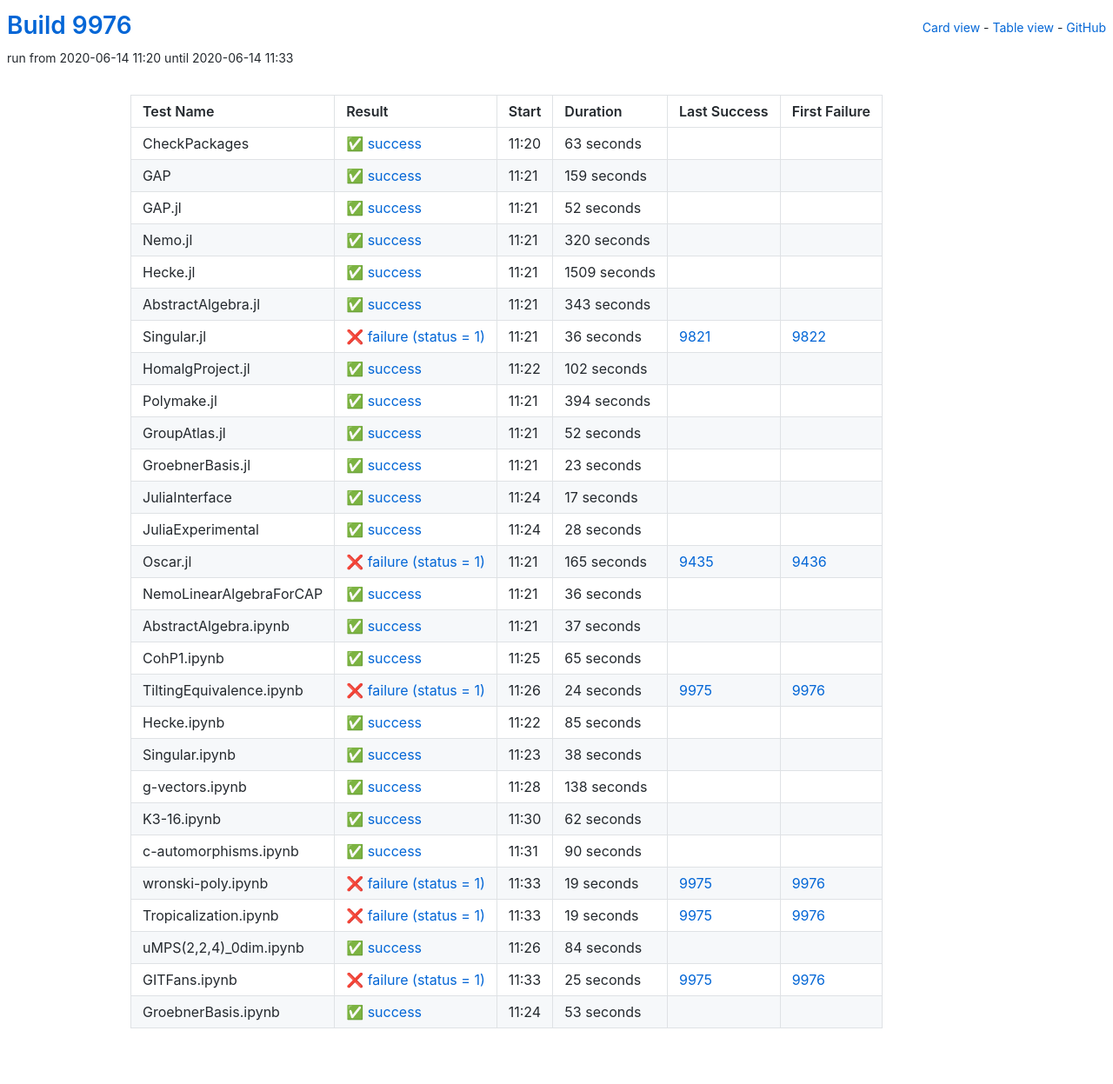
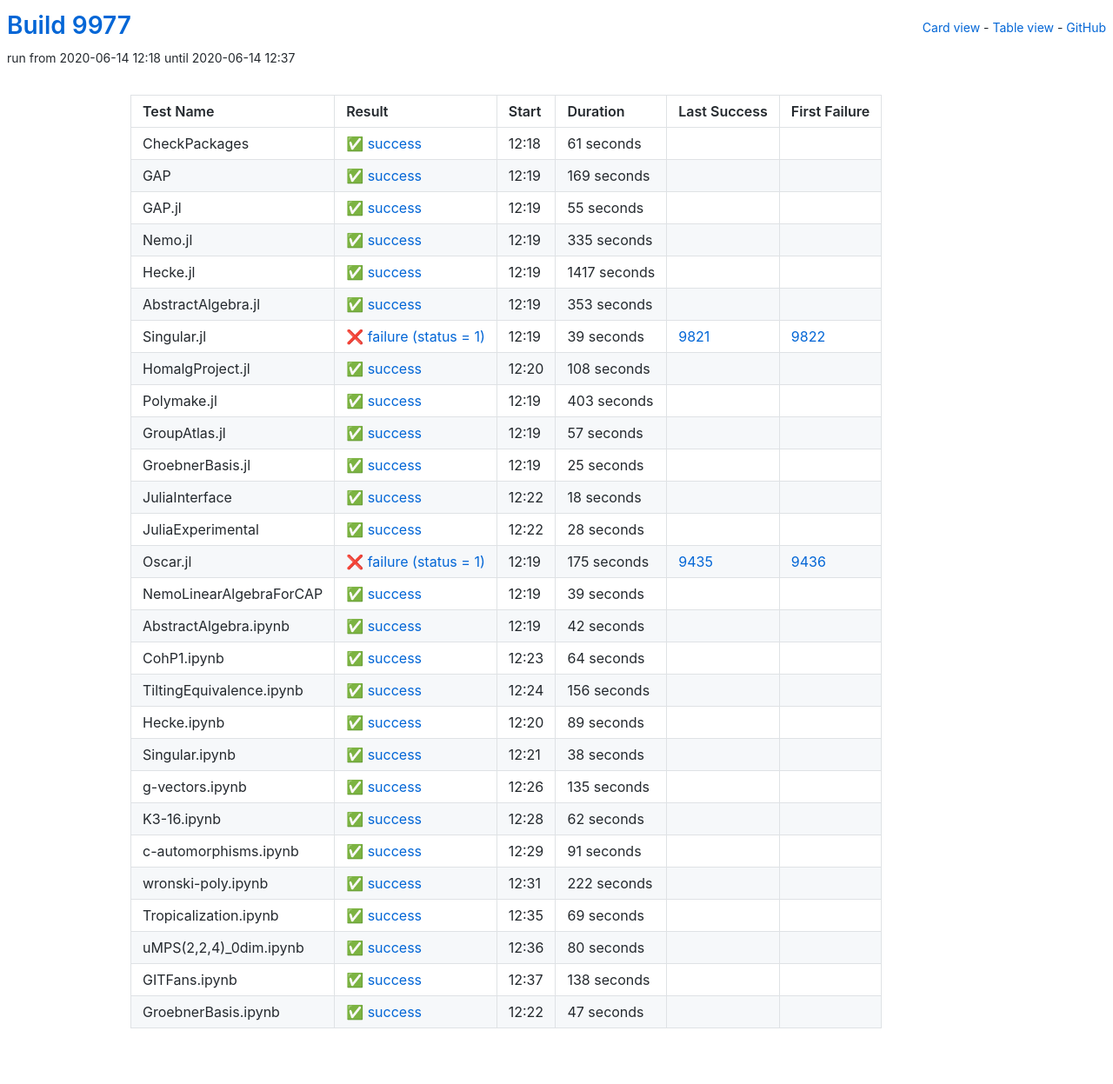
Before and after one commit to oscar-system/oscar-ci-status, a Jekyll site: the page built from table.html, in a window 1280 px wide. Shown: the whole page at 87% size. Built offline with Jekyll 4.4.1, drawn with Linux system fonts in a browser that asks for light colours.

Commit message:
Build #9977

```diff
--- a/_data/ci.yml
+++ b/_data/ci.yml
@@ -1,6 +1,6 @@
 ---
-build: 9976
-build_url: https://oscarci.mathematik.uni-kl.de/job/oscar/9976/
+build: 9977
+build_url: https://oscarci.mathematik.uni-kl.de/job/oscar/9977/
 job: oscar
 organization: oscar-system
 repo: oscar-ci-status
@@ -8,152 +8,152 @@
 tests:
 - name: CheckPackages
   id: checkpackages
-  log: https://oscarci.mathematik.uni-kl.de/job/oscar/9976/artifact/logs/build-9976/CheckPackages.log
-  start: 2020-06-14 11:20
+  log: https://oscarci.mathematik.uni-kl.de/job/oscar/9977/artifact/logs/build-9977/CheckPackages.log
+  start: 2020-06-14 12:18
   success: true
   exitcode: 0
   status: success
-  duration: 63
+  duration: 61
   last_success: false
   last_success_url:
   first_failure: false
   first_failure_url:
 - name: GAP
   id: gap
-  log: https://oscarci.mathematik.uni-kl.de/job/oscar/9976/artifact/logs/build-9976/GAP.log
-  start: 2020-06-14 11:21
+  log: https://oscarci.mathematik.uni-kl.de/job/oscar/9977/artifact/logs/build-9977/GAP.log
+  start: 2020-06-14 12:19
   success: true
   exitcode: 0
   status: success
-  duration: 159
+  duration: 169
   last_success: false
   last_success_url:
   first_failure: false
   first_failure_url:
 - name: GAP.jl
   id: gap-jl
-  log: https://oscarci.mathematik.uni-kl.de/job/oscar/9976/artifact/logs/build-9976/GAP.jl.log
-  start: 2020-06-14 11:21
+  log: https://oscarci.mathematik.uni-kl.de/job/oscar/9977/artifact/logs/build-9977/GAP.jl.log
+  start: 2020-06-14 12:19
   success: true
   exitcode: 0
   status: success
-  duration: 52
+  duration: 55
   last_success: false
   last_success_url:
   first_failure: false
   first_failure_url:
 - name: Nemo.jl
   id: nemo-jl
-  log: https://oscarci.mathematik.uni-kl.de/job/oscar/9976/artifact/logs/build-9976/Nemo.jl.log
-  start: 2020-06-14 11:21
+  log: https://oscarci.mathematik.uni-kl.de/job/oscar/9977/artifact/logs/build-9977/Nemo.jl.log
+  start: 2020-06-14 12:19
   success: true
   exitcode: 0
   status: success
-  duration: 320
+  duration: 335
   last_success: false
   last_success_url:
   first_failure: false
   first_failure_url:
 - name: Hecke.jl
   id: hecke-jl
-  log: https://oscarci.mathematik.uni-kl.de/job/oscar/9976/artifact/logs/build-9976/Hecke.jl.log
-  start: 2020-06-14 11:21
+  log: https://oscarci.mathematik.uni-kl.de/job/oscar/9977/artifact/logs/build-9977/Hecke.jl.log
+  start: 2020-06-14 12:19
   success: true
   exitcode: 0
   status: success
-  duration: 1509
+  duration: 1417
   last_success: false
   last_success_url:
   first_failure: false
   first_failure_url:
 - name: AbstractAlgebra.jl
   id: abstractalgebra-jl
-  log: https://oscarci.mathematik.uni-kl.de/job/oscar/9976/artifact/logs/build-9976/AbstractAlgebra.jl.log
-  start: 2020-06-14 11:21
+  log: https://oscarci.mathematik.uni-kl.de/job/oscar/9977/artifact/logs/build-9977/AbstractAlgebra.jl.log
+  start: 2020-06-14 12:19
   success: true
   exitcode: 0
   status: success
-  duration: 343
+  duration: 353
   last_success: false
   last_success_url:
   first_failure: false
   first_failure_url:
 - name: Singular.jl
   id: singular-jl
-  log: https://oscarci.mathematik.uni-kl.de/job/oscar/9976/artifact/logs/build-9976/Singular.jl.log
-  start: 2020-06-14 11:21
+  log: https://oscarci.mathematik.uni-kl.de/job/oscar/9977/artifact/logs/build-9977/Singular.jl.log
+  start: 2020-06-14 12:19
   success: false
   exitcode: 1
   status: failure
-  duration: 36
+  duration: 39
   last_success: 9821
   last_success_url: https://oscarci.mathematik.uni-kl.de/job/oscar/9821/
   first_failure: 9822
   first_failure_url: https://oscarci.mathematik.uni-kl.de/job/oscar/9822/
 - name: HomalgProject.jl
   id: homalgproject-jl
-  log: https://oscarci.mathematik.uni-kl.de/job/oscar/9976/artifact/logs/build-9976/HomalgProject.jl.log
-  start: 2020-06-14 11:22
+  log: https://oscarci.mathematik.uni-kl.de/job/oscar/9977/artifact/logs/build-9977/HomalgProject.jl.log
+  start: 2020-06-14 12:20
   success: true
   exitcode: 0
   status: success
-  duration: 102
+  duration: 108
   last_success: false
   last_success_url:
   first_failure: false
   first_failure_url:
 - name: Polymake.jl
   id: polymake-jl
-  log: https://oscarci.mathematik.uni-kl.de/job/oscar/9976/artifact/logs/build-9976/Polymake.jl.log
-  start: 2020-06-14 11:21
+  log: https://oscarci.mathematik.uni-kl.de/job/oscar/9977/artifact/logs/build-9977/Polymake.jl.log
+  start: 2020-06-14 12:19
   success: true
   exitcode: 0
   status: success
-  duration: 394
+  duration: 403
   last_success: false
   last_success_url:
   first_failure: false
   first_failure_url:
 - name: GroupAtlas.jl
   id: groupatlas-jl
-  log: https://oscarci.mathematik.uni-kl.de/job/oscar/9976/artifact/logs/build-9976/GroupAtlas.jl.log
-  start: 2020-06-14 11:21
+  log: https://oscarci.mathematik.uni-kl.de/job/oscar/9977/artifact/logs/build-9977/GroupAtlas.jl.log
+  start: 2020-06-14 12:19
   success: true
   exitcode: 0
   status: success
-  duration: 52
+  duration: 57
   last_success: false
   last_success_url:
   first_failure: false
   first_failure_url:
 - name: GroebnerBasis.jl
   id: groebnerbasis-jl
-  log: https://oscarci.mathematik.uni-kl.de/job/oscar/9976/artifact/logs/build-9976/GroebnerBasis.jl.log
-  start: 2020-06-14 11:21
+  log: https://oscarci.mathematik.uni-kl.de/job/oscar/9977/artifact/logs/build-9977/GroebnerBasis.jl.log
+  start: 2020-06-14 12:19
   success: true
   exitcode: 0
   status: success
-  duration: 23
+  duration: 25
   last_success: false
   last_success_url:
   first_failure: false
   first_failure_url:
 - name: JuliaInterface
   id: juliainterface
-  log: https://oscarci.mathematik.uni-kl.de/job/oscar/9976/artifact/logs/build-9976/JuliaInterface.log
-  start: 2020-06-14 11:24
+  log: https://oscarci.mathematik.uni-kl.de/job/oscar/9977/artifact/logs/build-9977/JuliaInterface.log
+  start: 2020-06-14 12:22
   success: true
   exitcode: 0
   status: success
-  duration: 17
+  duration: 18
   last_success: false
   last_success_url:
   first_failure: false
   first_failure_url:
 - name: JuliaExperimental
   id: juliaexperimental
-  log: https://oscarci.mathematik.uni-kl.de/job/oscar/9976/artifact/logs/build-9976/JuliaExperimental.log
-  start: 2020-06-14 11:24
+  log: https://oscarci.mathematik.uni-kl.de/job/oscar/9977/artifact/logs/build-9977/JuliaExperimental.log
+  start: 2020-06-14 12:22
   success: true
   exitcode: 0
   status: success
@@ -164,80 +164,80 @@
   first_failure_url:
 - name: Oscar.jl
   id: oscar-jl
-  log: https://oscarci.mathematik.uni-kl.de/job/oscar/9976/artifact/logs/build-9976/Oscar.jl.log
-  start: 2020-06-14 11:21
+  log: https://oscarci.mathematik.uni-kl.de/job/oscar/9977/artifact/logs/build-9977/Oscar.jl.log
+  start: 2020-06-14 12:19
   success: false
   exitcode: 1
   status: failure
-  duration: 165
+  duration: 175
   last_success: 9435
   last_success_url: https://oscarci.mathematik.uni-kl.de/job/oscar/9435/
   first_failure: 9436
   first_failure_url: https://oscarci.mathematik.uni-kl.de/job/oscar/9436/
 - name: NemoLinearAlgebraForCAP
   id: nemolinearalgebraforcap
-  log: https://oscarci.mathematik.uni-kl.de/job/oscar/9976/artifact/logs/build-9976/NemoLinearAlgebraForCAP.log
-  start: 2020-06-14 11:21
+  log: https://oscarci.mathematik.uni-kl.de/job/oscar/9977/artifact/logs/build-9977/NemoLinearAlgebraForCAP.log
+  start: 2020-06-14 12:19
   success: true
   exitcode: 0
   status: success
-  duration: 36
+  duration: 39
   last_success: false
   last_success_url:
   first_failure: false
   first_failure_url:
 - name: AbstractAlgebra.ipynb
   id: abstractalgebra-ipynb
-  log: https://oscarci.mathematik.uni-kl.de/job/oscar/9976/artifact/logs/build-9976/AbstractAlgebra.ipynb.log
-  start: 2020-06-14 11:21
+  log: https://oscarci.mathematik.uni-kl.de/job/oscar/9977/artifact/logs/build-9977/AbstractAlgebra.ipynb.log
+  start: 2020-06-14 12:19
   success: true
   exitcode: 0
   status: success
-  duration: 37
+  duration: 42
   last_success: false
   last_success_url:
   first_failure: false
   first_failure_url:
 - name: CohP1.ipynb
   id: cohp1-ipynb
-  log: https://oscarci.mathematik.uni-kl.de/job/oscar/9976/artifact/logs/build-9976/CohP1.ipynb.log
-  start: 2020-06-14 11:25
+  log: https://oscarci.mathematik.uni-kl.de/job/oscar/9977/artifact/logs/build-9977/CohP1.ipynb.log
+  start: 2020-06-14 12:23
   success: true
   exitcode: 0
   status: success
-  duration: 65
+  duration: 64
   last_success: false
   last_success_url:
   first_failure: false
   first_failure_url:
 - name: TiltingEquivalence.ipynb
   id: tiltingequivalence-ipynb
-  log: https://oscarci.mathematik.uni-kl.de/job/oscar/9976/artifact/logs/build-9976/TiltingEquivalence.ipynb.log
-  start: 2020-06-14 11:26
-  success: false
-  exitcode: 1
-  status: failure
-  duration: 24
-  last_success: 9975
-  last_success_url: https://oscarci.mathematik.uni-kl.de/job/oscar/9975/
-  first_failure: 9976
-  first_failure_url: https://oscarci.mathematik.uni-kl.de/job/oscar/9976/
-- name: Hecke.ipynb
-  id: hecke-ipynb
-  log: https://oscarci.mathematik.uni-kl.de/job/oscar/9976/artifact/logs/build-9976/Hecke.ipynb.log
-  start: 2020-06-14 11:22
+  log: https://oscarci.mathematik.uni-kl.de/job/oscar/9977/artifact/logs/build-9977/TiltingEquivalence.ipynb.log
+  start: 2020-06-14 12:24
   success: true
   exitcode: 0
   status: success
-  duration: 85
+  duration: 156
+  last_success: false
+  last_success_url:
+  first_failure: false
+  first_failure_url:
+- name: Hecke.ipynb
+  id: hecke-ipynb
+  log: https://oscarci.mathematik.uni-kl.de/job/oscar/9977/artifact/logs/build-9977/Hecke.ipynb.log
+  start: 2020-06-14 12:20
+  success: true
+  exitcode: 0
+  status: success
+  duration: 89
   last_success: false
   last_success_url:
   first_failure: false
   first_failure_url:
 - name: Singular.ipynb
   id: singular-ipynb
-  log: https://oscarci.mathematik.uni-kl.de/job/oscar/9976/artifact/logs/build-9976/Singular.ipynb.log
-  start: 2020-06-14 11:23
+  log: https://oscarci.mathematik.uni-kl.de/job/oscar/9977/artifact/logs/build-9977/Singular.ipynb.log
+  start: 2020-06-14 12:21
   success: true
   exitcode: 0
   status: success
@@ -248,20 +248,20 @@
   first_failure_url:
 - name: g-vectors.ipynb
   id: g-vectors-ipynb
-  log: https://oscarci.mathematik.uni-kl.de/job/oscar/9976/artifact/logs/build-9976/g-vectors.ipynb.log
-  start: 2020-06-14 11:28
+  log: https://oscarci.mathematik.uni-kl.de/job/oscar/9977/artifact/logs/build-9977/g-vectors.ipynb.log
+  start: 2020-06-14 12:26
   success: true
   exitcode: 0
   status: success
-  duration: 138
+  duration: 135
   last_success: false
   last_success_url:
   first_failure: false
   first_failure_url:
 - name: K3-16.ipynb
   id: k3-16-ipynb
-  log: https://oscarci.mathematik.uni-kl.de/job/oscar/9976/artifact/logs/build-9976/K3-16.ipynb.log
-  start: 2020-06-14 11:30
+  log: https://oscarci.mathematik.uni-kl.de/job/oscar/9977/artifact/logs/build-9977/K3-16.ipynb.log
+  start: 2020-06-14 12:28
   success: true
   exitcode: 0
   status: success
@@ -272,73 +272,73 @@
   first_failure_url:
 - name: c-automorphisms.ipynb
   id: c-automorphisms-ipynb
-  log: https://oscarci.mathematik.uni-kl.de/job/oscar/9976/artifact/logs/build-9976/c-automorphisms.ipynb.log
-  start: 2020-06-14 11:31
+  log: https://oscarci.mathematik.uni-kl.de/job/oscar/9977/artifact/logs/build-9977/c-automorphisms.ipynb.log
+  start: 2020-06-14 12:29
   success: true
   exitcode: 0
   status: success
-  duration: 90
+  duration: 91
   last_success: false
   last_success_url:
   first_failure: false
   first_failure_url:
 - name: wronski-poly.ipynb
   id: wronski-poly-ipynb
-  log: https://oscarci.mathematik.uni-kl.de/job/oscar/9976/artifact/logs/build-9976/wronski-poly.ipynb.log
-  start: 2020-06-14 11:33
-  success: false
-  exitcode: 1
-  status: failure
-  duration: 19
-  last_success: 9975
-  last_success_url: https://oscarci.mathematik.uni-kl.de/job/oscar/9975/
-  first_failure: 9976
-  first_failure_url: https://oscarci.mathematik.uni-kl.de/job/oscar/9976/
-- name: Tropicalization.ipynb
-  id: tropicalization-ipynb
-  log: https://oscarci.mathematik.uni-kl.de/job/oscar/9976/artifact/logs/build-9976/Tropicalization.ipynb.log
-  start: 2020-06-14 11:33
-  success: false
-  exitcode: 1
-  status: failure
-  duration: 19
-  last_success: 9975
-  last_success_url: https://oscarci.mathematik.uni-kl.de/job/oscar/9975/
-  first_failure: 9976
-  first_failure_url: https://oscarci.mathematik.uni-kl.de/job/oscar/9976/
-- name: uMPS(2,2,4)_0dim.ipynb
-  id: umps-2-2-4-0dim-ipynb
-  log: https://oscarci.mathematik.uni-kl.de/job/oscar/9976/artifact/logs/build-9976/uMPS-2-2-4-_0dim.ipynb.log
-  start: 2020-06-14 11:26
+  log: https://oscarci.mathematik.uni-kl.de/job/oscar/9977/artifact/logs/build-9977/wronski-poly.ipynb.log
+  start: 2020-06-14 12:31
   success: true
   exitcode: 0
   status: success
-  duration: 84
+  duration: 222
+  last_success: false
+  last_success_url:
+  first_failure: false
+  first_failure_url:
+- name: Tropicalization.ipynb
+  id: tropicalization-ipynb
+  log: https://oscarci.mathematik.uni-kl.de/job/oscar/9977/artifact/logs/build-9977/Tropicalization.ipynb.log
+  start: 2020-06-14 12:35
+  success: true
+  exitcode: 0
+  status: success
+  duration: 69
+  last_success: false
+  last_success_url:
+  first_failure: false
+  first_failure_url:
+- name: uMPS(2,2,4)_0dim.ipynb
+  id: umps-2-2-4-0dim-ipynb
+  log: https://oscarci.mathematik.uni-kl.de/job/oscar/9977/artifact/logs/build-9977/uMPS-2-2-4-_0dim.ipynb.log
+  start: 2020-06-14 12:36
+  success: true
+  exitcode: 0
+  status: success
+  duration: 80
   last_success: false
   last_success_url:
   first_failure: false
   first_failure_url:
 - name: GITFans.ipynb
   id: gitfans-ipynb
-  log: https://oscarci.mathematik.uni-kl.de/job/oscar/9976/artifact/logs/build-9976/GITFans.ipynb.log
-  start: 2020-06-14 11:33
-  success: false
-  exitcode: 1
-  status: failure
-  duration: 25
-  last_success: 9975
-  last_success_url: https://oscarci.mathematik.uni-kl.de/job/oscar/9975/
-  first_failure: 9976
-  first_failure_url: https://oscarci.mathematik.uni-kl.de/job/oscar/9976/
-- name: GroebnerBasis.ipynb
-  id: groebnerbasis-ipynb
-  log: https://oscarci.mathematik.uni-kl.de/job/oscar/9976/artifact/logs/build-9976/GroebnerBasis.ipynb.log
-  start: 2020-06-14 11:24
+  log: https://oscarci.mathematik.uni-kl.de/job/oscar/9977/artifact/logs/build-9977/GITFans.ipynb.log
+  start: 2020-06-14 12:37
   success: true
   exitcode: 0
   status: success
-  duration: 53
+  duration: 138
   last_success: false
   last_success_url:
   first_failure: false
   first_failure_url:
+- name: GroebnerBasis.ipynb
+  id: groebnerbasis-ipynb
+  log: https://oscarci.mathematik.uni-kl.de/job/oscar/9977/artifact/logs/build-9977/GroebnerBasis.ipynb.log
+  start: 2020-06-14 12:22
+  success: true
+  exitcode: 0
+  status: success
+  duration: 47
+  last_success: false
+  last_success_url:
+  first_failure: false
+  first_failure_url:
```
Also changed, not shown: README.md.
